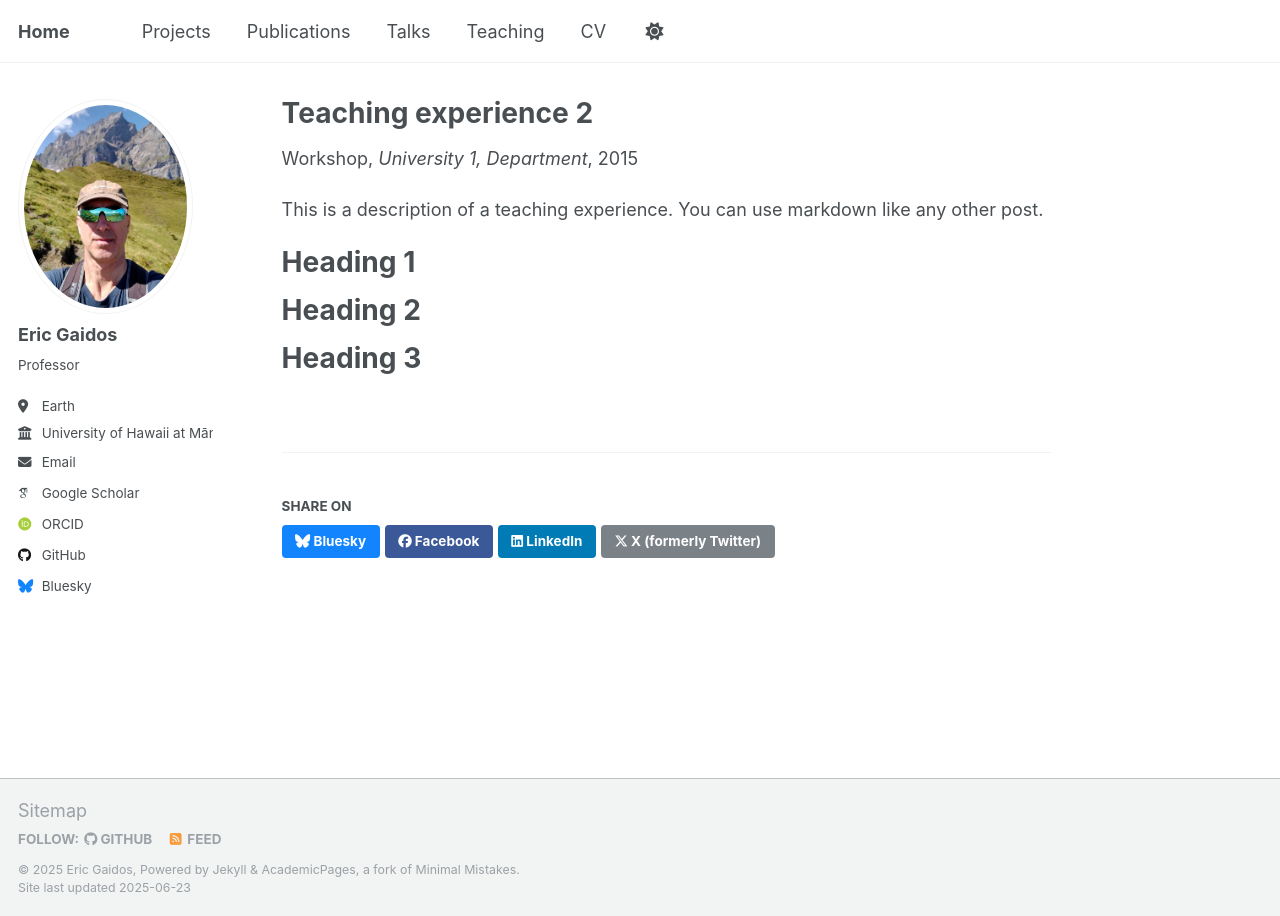
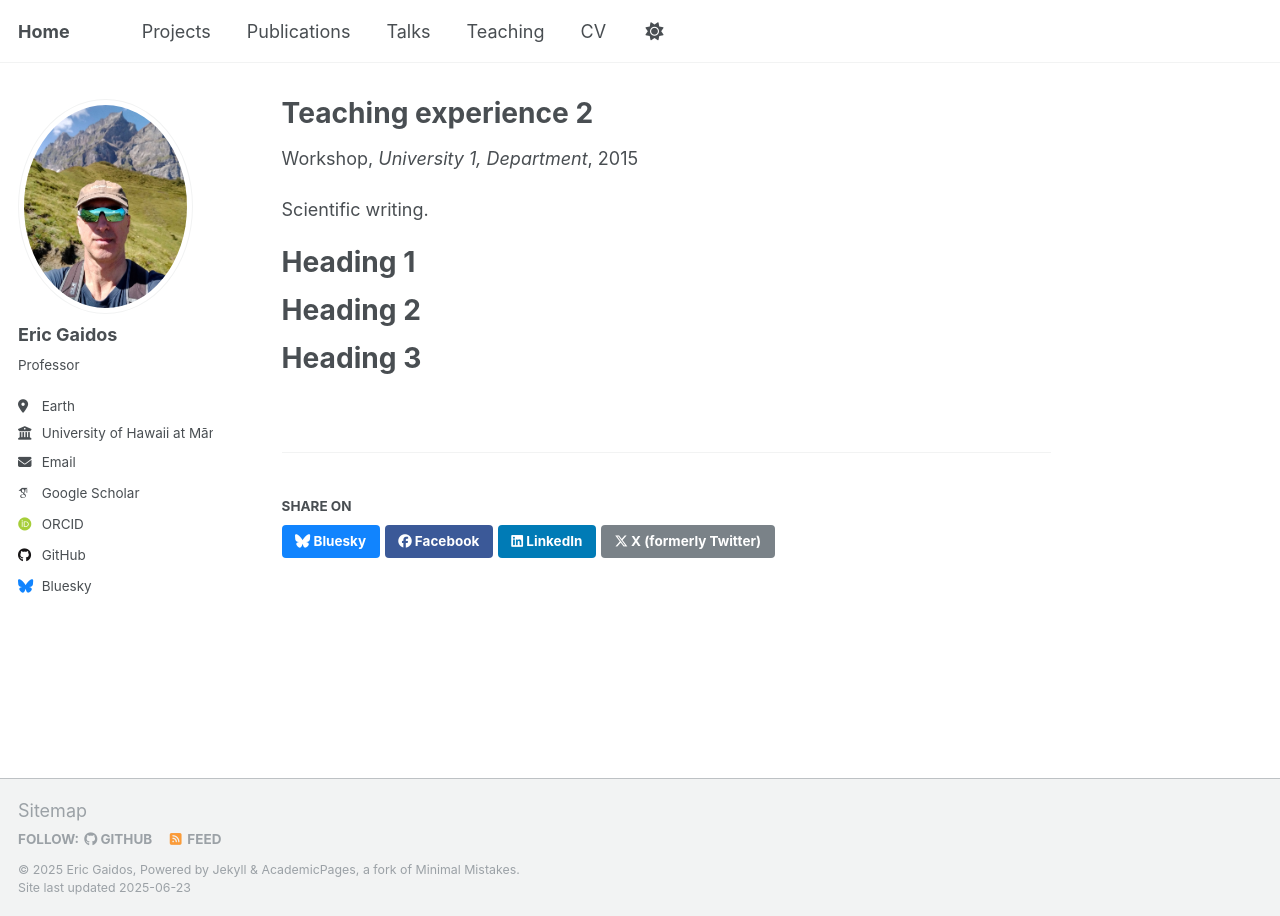
Before and after one commit to egaidos/egaidos.github.io, a Jekyll site: the page built from _teaching/2015-spring-teaching-2.md, in a window 1280 px wide. Built offline with Jekyll 4.4.1, drawn with Linux system fonts in a browser that asks for light colours; some web fonts are replaced; a file with an impossible date is left out.

Commit message:
Update 2015-spring-teaching-2.md

```diff
--- a/_teaching/2015-spring-teaching-2.md
+++ b/_teaching/2015-spring-teaching-2.md
@@ -8,7 +8,7 @@ date: 2015-01-01
 location: "City, Country"
 ---
 
-This is a description of a teaching experience. You can use markdown like any other post.
+Scientific writing.
 
 Heading 1
 ======
```
